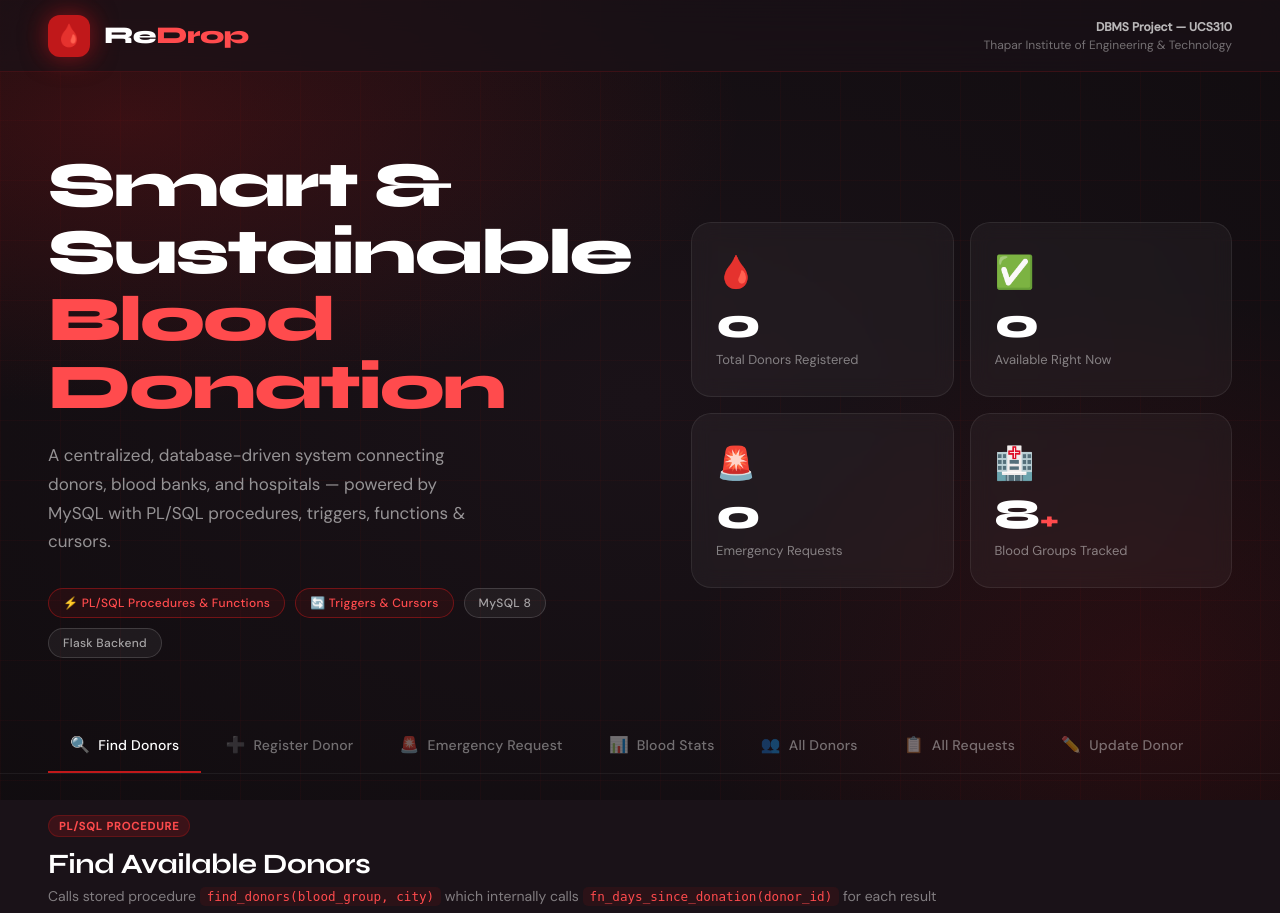
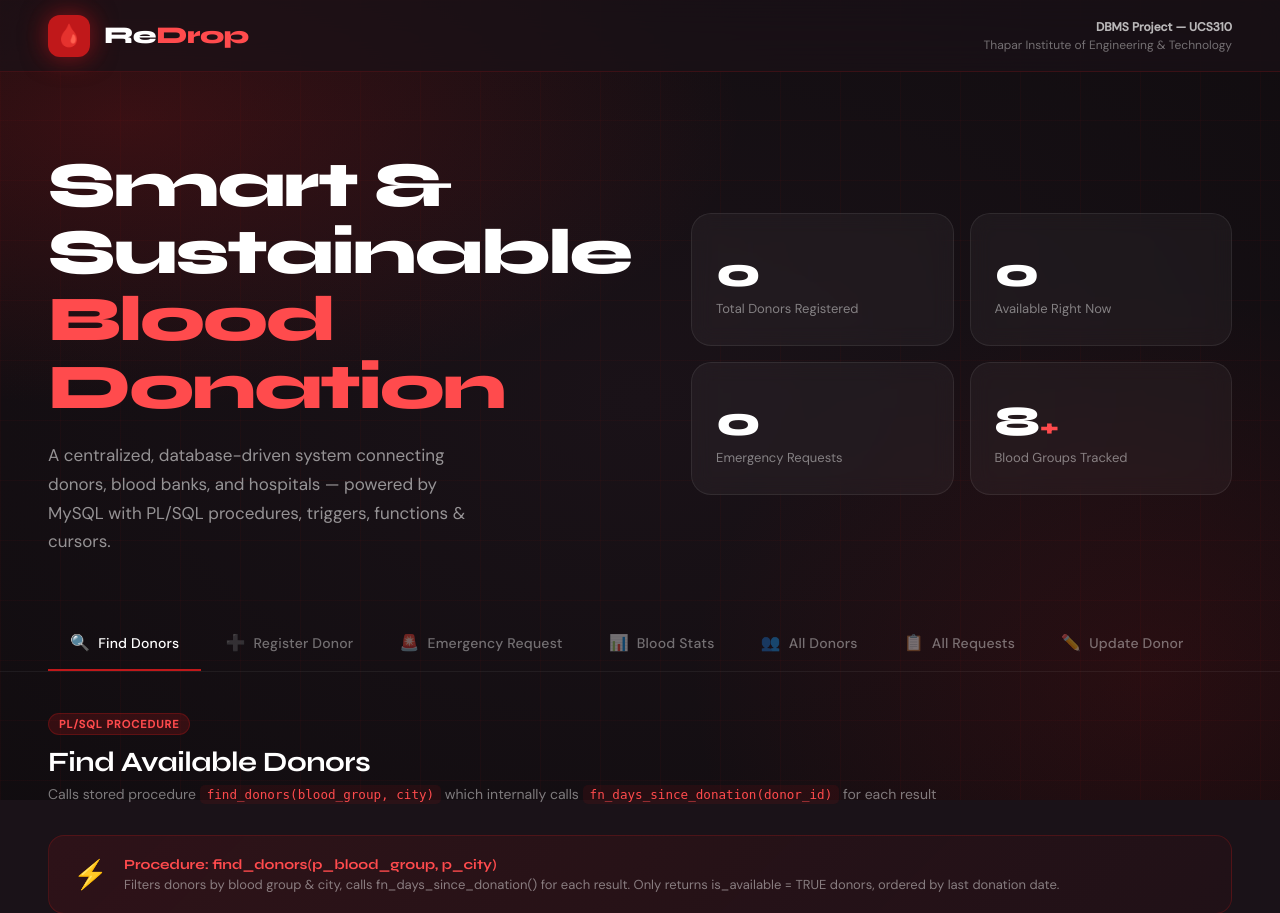
Before and after one commit to Mani7005/redrop, a Flask app: page / in a window 1280 px wide. Shown: the top 913 px of the page. Run offline with Flask 3, Linux system fonts and the light colour scheme; data that the repository does not hold is empty.

Commit message:
update frontend

```diff
--- a/templates/index.html
+++ b/templates/index.html
@@ -342,32 +342,27 @@ footer {
   <div class="hero-text">
     <h1>Smart &amp; Sustainable<br><span class="accent">Blood Donation</span></h1>
     <p>A centralized, database-driven system connecting donors, blood banks, and hospitals — powered by MySQL with PL/SQL procedures, triggers, functions &amp; cursors.</p>
-    <div class="hero-badges">
-      <span class="badge badge-plsql">⚡ PL/SQL Procedures &amp; Functions</span>
-      <span class="badge badge-plsql">🔄 Triggers &amp; Cursors</span>
-      <span class="badge badge-other">MySQL 8</span>
-      <span class="badge badge-other">Flask Backend</span>
-    </div>
+
   </div>
 
   <div class="hero-stats">
     <div class="stat-card">
-      <span class="drop-icon">🩸</span>
+      <span class="drop-icon"></span>
       <div class="stat-num" id="hero-total">—</div>
       <div class="stat-label">Total Donors Registered</div>
     </div>
     <div class="stat-card">
-      <span class="drop-icon">✅</span>
+      <span class="drop-icon"></span>
       <div class="stat-num" id="hero-avail">—</div>
       <div class="stat-label">Available Right Now</div>
     </div>
     <div class="stat-card">
-      <span class="drop-icon">🚨</span>
+      <span class="drop-icon"></span>
       <div class="stat-num" id="hero-requests">—</div>
       <div class="stat-label">Emergency Requests</div>
     </div>
     <div class="stat-card">
-      <span class="drop-icon">🏥</span>
+      <span class="drop-icon"></span>
       <div class="stat-num">8<span>+</span></div>
       <div class="stat-label">Blood Groups Tracked</div>
     </div>
@@ -702,7 +697,7 @@ function donorCard(d) {
   return `<div class="donor-card">
     <div class="donor-top"><div class="donor-avatar">${init}</div><span class="bg-badge">${d.blood_group}</span></div>
     <div class="donor-name">${d.name}</div>
-    <div class="donor-meta"><span>📍 ${d.city}</span><span>📞 ${d.phone}</span></div>
+    <div class="donor-meta"><span>📍 ${d.city}</span><span> ${d.phone}</span></div>
     <div class="avail-pill ${avail?'yes':'no'}"><div class="dot ${avail?'yes':'no'}"></div>${avail?'Available':'Unavailable — donated recently'}</div>
     <div class="days-chip">${dayStr}</div>
   </div>`;
```
Also changed, not shown: other parts of templates/index.html (+12 -12 lines).
